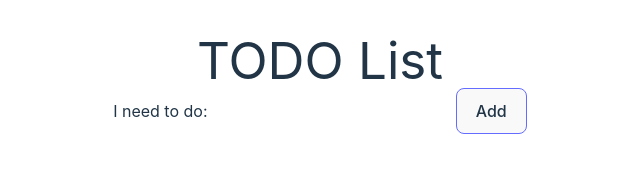
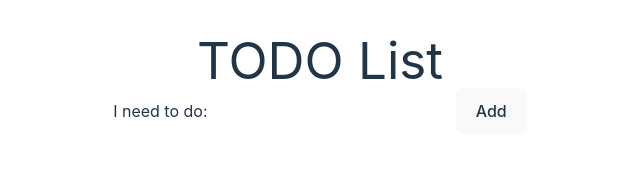
Before and after one commit to bradeac/dvt-todolist-assessment-bradeacamil, a React (Vite) app: page / in a window 1280 px wide. In both pictures the pointer is over the button "Add". Shown: the top 184 px of the page, without its empty margins (320-960 px from the left). Built offline with nearby package versions, Linux system fonts and the light colour scheme.

Commit message:
Do not show Add button border when hovering in disabled state

```diff
--- a/src/index.css
+++ b/src/index.css
@@ -49,6 +49,9 @@ button {
   cursor: pointer;
   transition: border-color 0.25s;
 }
+button[disabled]:hover {
+  border-color: transparent;
+}
 button:hover {
   border-color: #646cff;
 }
```
